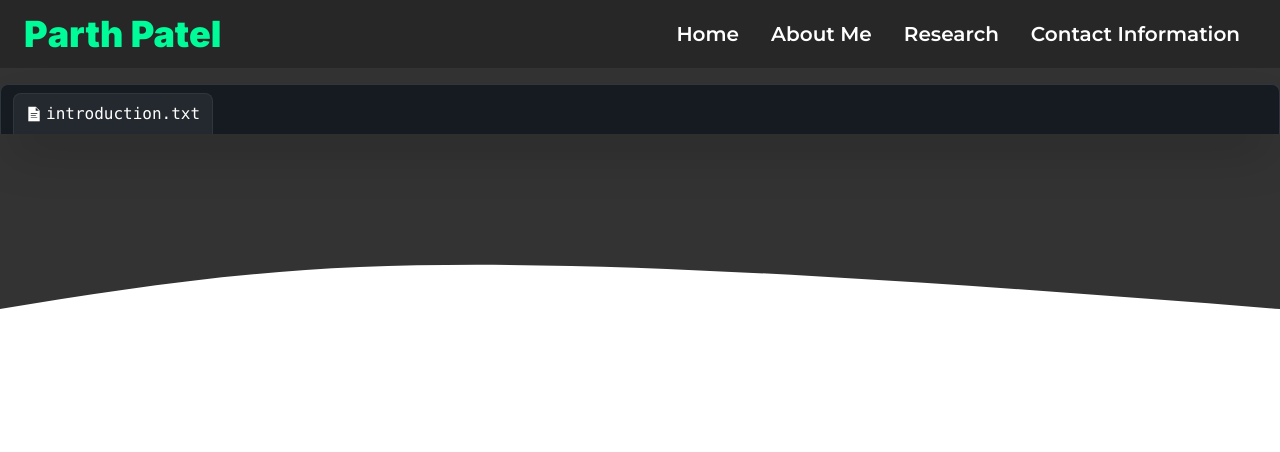
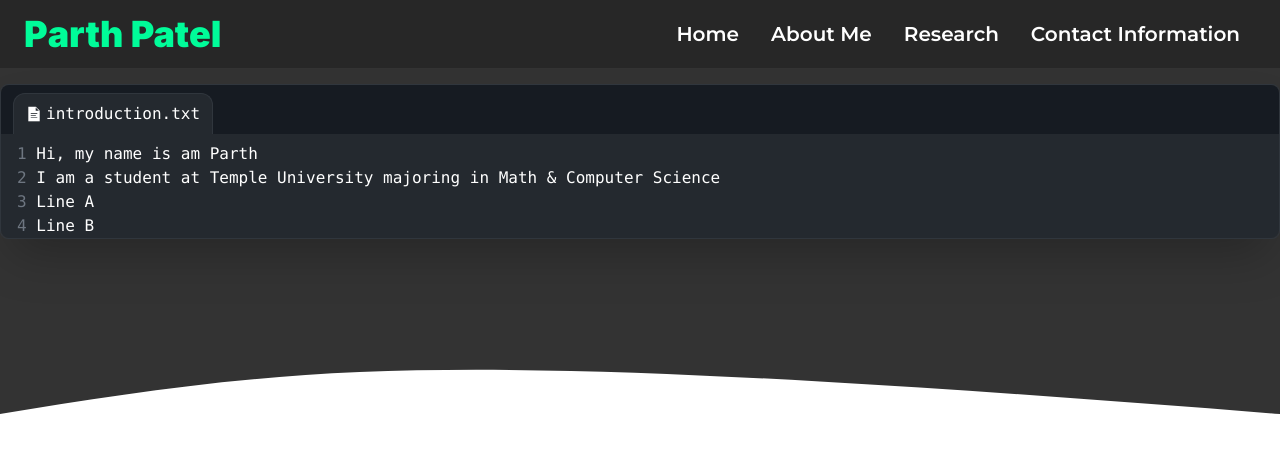
Before and after one commit to Parth099/Personal-Website, a Next.js app: page / in a window 1280 px wide. Shown: the top 452 px of the page. Built offline with nearby package versions, Linux system fonts and the light colour scheme.

Commit message:
fixed line splitting error, got initial terminal design done

```diff
--- a/components/Code-Terminal.tsx/External-Shell.tsx
+++ b/components/Code-Terminal.tsx/External-Shell.tsx
@@ -1,6 +1,8 @@
 import React from "react";
+import Image from "next/image";
+
 import { ReactFCWithChildren } from "types/ReactTypes";
-import Image from "next/image";
+import { motion } from "framer-motion";
 
 interface ExternalShellProps {
     filename: string;
@@ -8,14 +10,24 @@ interface ExternalShellProps {
 
 const ExternalShell: React.FC<ReactFCWithChildren & ExternalShellProps> = ({ children, filename }) => {
     return (
-        <div className="bg-terminalTop rounded-t-lg border-terminalAccent border-[1px] border-b-0 text-white shadow-2xl flex pl-3 pt-2">
-            <div className="bg-terminalTabColor pb-2 pt-2 px-3 border-terminalAccent border-[1px] border-b-0 rounded-t-lg font-mono text-base flex items-center gap-1">
+        <motion.div
+            initial={{ opacity: 0 }}
+            animate={{ opacity: 1 }}
+            transition={{ duration: 1, delay: 1 }}
+            className="bg-terminalTop rounded-t-lg border-b-0 flex pl-3 pt-2"
+        >
+            <motion.div
+                initial={{ opacity: 0 }}
+                animate={{ opacity: 1 }}
+                transition={{ duration: 1, delay: 1.5 }}
+                className="bg-terminalTabColor pb-2 pt-2 px-3 border-terminalAccent border-[1px] border-b-0 text-base flex items-center gap-1 rounded-t-xl"
+            >
                 <div className="img-container w-4 h-4">
                     <Image src="/text-file-icon.png" alt="" width={16} height={16} />
                 </div>
                 {filename}
-            </div>
-        </div>
+            </motion.div>
+        </motion.div>
     );
 };
 
--- a/components/Code-Terminal.tsx/Terminal.tsx
+++ b/components/Code-Terminal.tsx/Terminal.tsx
@@ -1,16 +1,18 @@
 import React from "react";
 import ExternalShell from "./External-Shell";
+import TextSection from "./Text-Section";
 
 export interface TerminalProps {
     filename: string;
     introduction: string[];
 }
 
-export default function Terminal({ filename }: TerminalProps) {
+export default function Terminal({ filename, introduction }: TerminalProps) {
     return (
-        <section className="terminal-container">
-            <div className="terminal-internal-container max-w-maxview mx-auto">
+        <section className="terminal-container text-white font-mono">
+            <div className="terminal-internal-container rounded-lg max-w-maxview mx-auto shadow-2xl border-terminalAccent border-[1px]">
                 <ExternalShell filename={filename}></ExternalShell>
+                <TextSection text={introduction} />
             </div>
         </section>
     );
--- /dev/null
+++ b/components/Code-Terminal.tsx/Text-Section.tsx
@@ -0,0 +1,22 @@
+import React from "react";
+import { text } from "stream/consumers";
+
+interface TextSectionProps {
+    text: string[];
+}
+
+export default function TextSection({ text }: TextSectionProps) {
+    console.log(text);
+
+    return (
+        <section className="bg-terminalTabColor px-4 pt-2 rounded-b-lg">
+            {text.map((str, idx) => {
+                return (
+                    <p key={idx} className="block">
+                        <span className="text-[#6e7681]">{idx + 1} </span> {str}
+                    </p>
+                );
+            })}
+        </section>
+    );
+}
--- a/pages/index.tsx
+++ b/pages/index.tsx
@@ -37,7 +37,7 @@ export const getStaticProps: GetStaticProps = async (context) => {
     const IntroductionString = fileContents.toString();
 
     //save as array (save time by preformatting props)
-    const introduction = IntroductionString.split("\r?\n"); //split by new line
+    const introduction = IntroductionString.split(/\r?\n/); //split by new line
 
     return {
         props: {
```
Also changed, not shown: data/introduction.txt.
